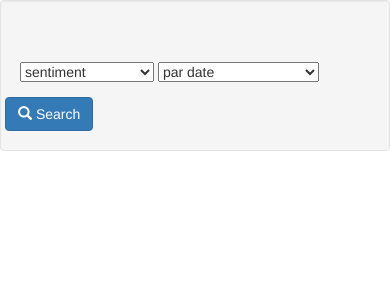
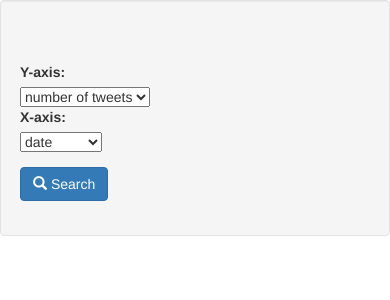
Before and after one commit to assitanDiarra/sentimentAnalyses, a Django app: template projet_inf/sentiments_analysis/templates/sentiments_analysis/graphique.html in a window 390 px wide. Shown: the top 300 px of the page. Run offline with Django 3.2, Linux system fonts and the light colour scheme; the template is opened without the code that fills it, so the values that code supplies are empty; some libraries are stand-ins or nearby versions.

Commit message:
formulaire : nouveaux labels, position des boutons

```diff
--- a/projet_inf/sentiments_analysis/templates/sentiments_analysis/graphique.html
+++ b/projet_inf/sentiments_analysis/templates/sentiments_analysis/graphique.html
@@ -40,29 +40,40 @@
     <div class="well">
         <h4 style="margin-top: 0"></h4>
         <div class="row">
-        <div class="form-group col-sm-4 col-md-3">
+			<div class="form-group col-sm-3 col-md-3">
 			  {{ tweets_filter.form.tweet.label_tag }}
 			  {% render_field tweets_filter.form.tweet class="form-control" %}
 			</div>
-        <div class="form-group col-sm-4 col-md-3">
+			<div class="form-group col-sm-3 col-md-3">
 			  {{ tweets_filter.form.country.label_tag }}
 			  {% render_field tweets_filter.form.country class="form-control" %}
 			</div>
-        <div class="form-group col-sm-4 col-md-3">
+			<div class="form-group col-sm-3 col-md-2">
+				<div>
+					<label for="id_tweet">Y-axis:</label>
+					<br>
 					<SELECT name="type_valeur" size="1">
-				<OPTION value="0">nombre de tweets
-				<OPTION value="1" selected="selected" >sentiment
-				<OPTION value="2">genre
-			</SELECT>
-			<SELECT name="chrono" size="1">
-				<OPTION value="1">par date
-				<OPTION value="2">par jour de la semaine
-				<OPTION value="3">par heure
+						<OPTION value="0">number of tweets
+						<OPTION value="1">sentiment
+						<OPTION value="2">gender
 					</SELECT>
 				</div>
+				<div>
+					<label for="id_tweet">X-axis:</label>
+					<br>
+					<SELECT name="chrono" size="1">
+						<OPTION value="1">date
+						<OPTION value="2">week day
+						<OPTION value="3">hour
+					</SELECT>
+				</div>
+			</div>
+			<div class="form-group col-sm-1 col-md-3">
 				<button type="submit" class="btn btn-primary">
 					<span class="glyphicon glyphicon-search"></span> Search
 				</button>
+			</div>
+        </div>
     </div>
   </form>
   {% endblock %}
```
Lines whose indentation alone changed are shown as unchanged.
